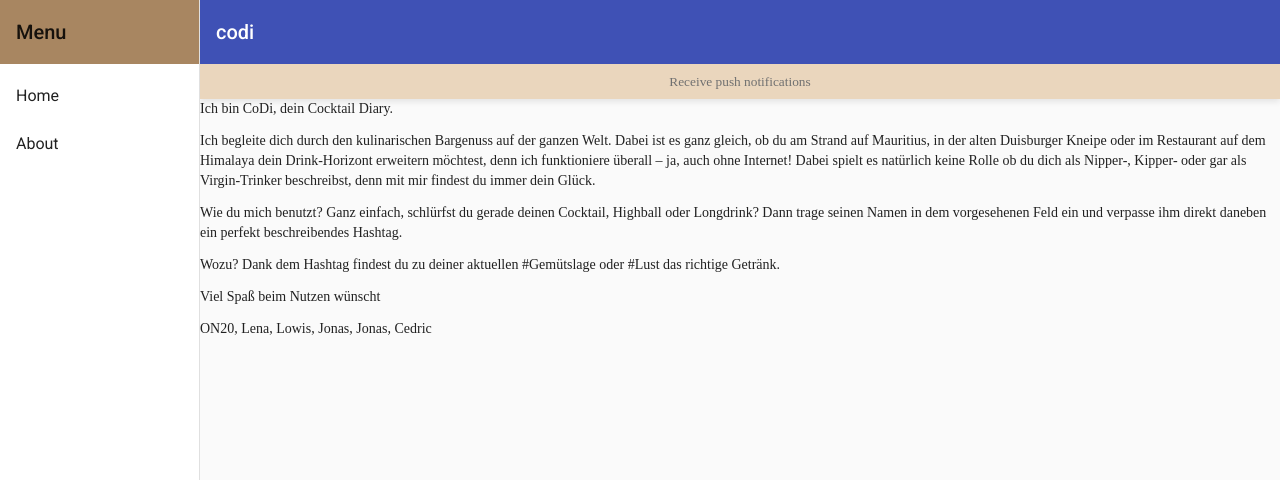
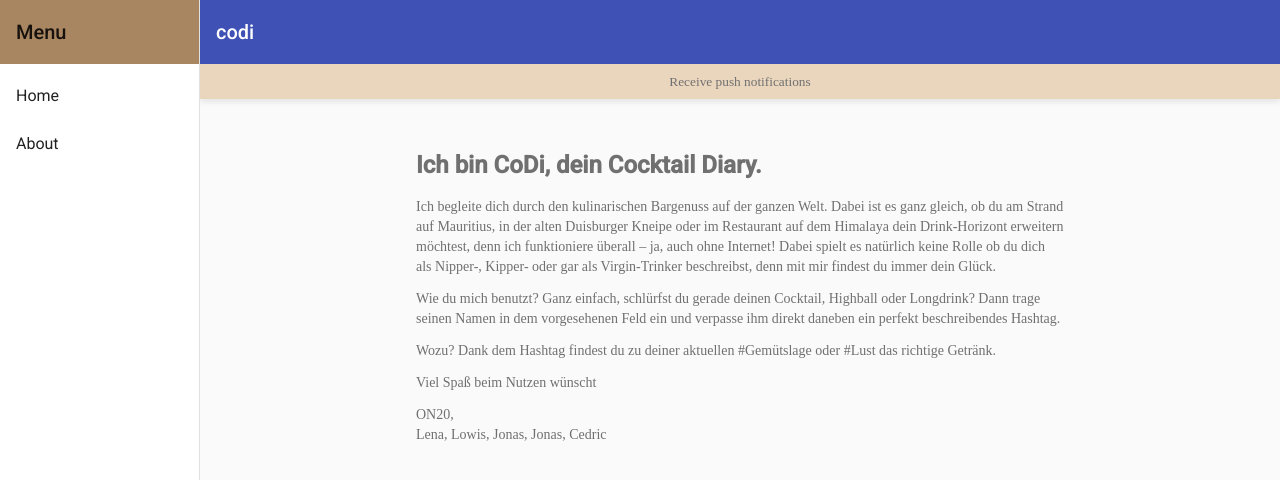
Before and after one commit to Blonas-collab/PWA-CoDi, an Angular app: page /about in a window 1280 px wide. Shown: the top 480 px of the page. Built offline with nearby package versions, Linux system fonts and the light colour scheme.

Commit message:
Added CSS

```diff
--- a/src/app/about/about.component.css
+++ b/src/app/about/about.component.css
@@ -0,0 +1,15 @@
+* {
+    color: #707070;
+    font-family: Oswald;
+    font-size: 14px;
+}
+
+.wrapper-container{
+    text-align: left;
+    width: 60%;
+    margin:50px auto;
+}
+
+h1{
+    font-weight: bold;
+}
--- a/src/app/about/about.component.html
+++ b/src/app/about/about.component.html
@@ -1,8 +1,8 @@
-    <div class="wrapper-container">
+<div class="wrapper-container">
 
-<p>
+<h1>
     Ich bin CoDi, dein Cocktail Diary.
-</p>
+</h1>
 
 <p>
     Ich begleite dich durch den kulinarischen Bargenuss auf der ganzen Welt.
@@ -14,6 +14,7 @@
     Wie du mich benutzt?
     Ganz einfach, schlürfst du gerade deinen Cocktail, Highball oder Longdrink? Dann trage seinen Namen in dem vorgesehenen Feld ein und verpasse ihm direkt daneben ein perfekt beschreibendes Hashtag.
 </p>
+
 <p>
     Wozu?
     Dank dem Hashtag findest du zu deiner aktuellen #Gemütslage oder #Lust das richtige Getränk.
@@ -24,7 +25,8 @@ Viel Spaß beim Nutzen wünscht
 </p>
 
 <p>
-    ON20,
+    ON20,<br>
     Lena, Lowis, Jonas, Jonas, Cedric
 </p>
-    </div>
+
+</div>
```
